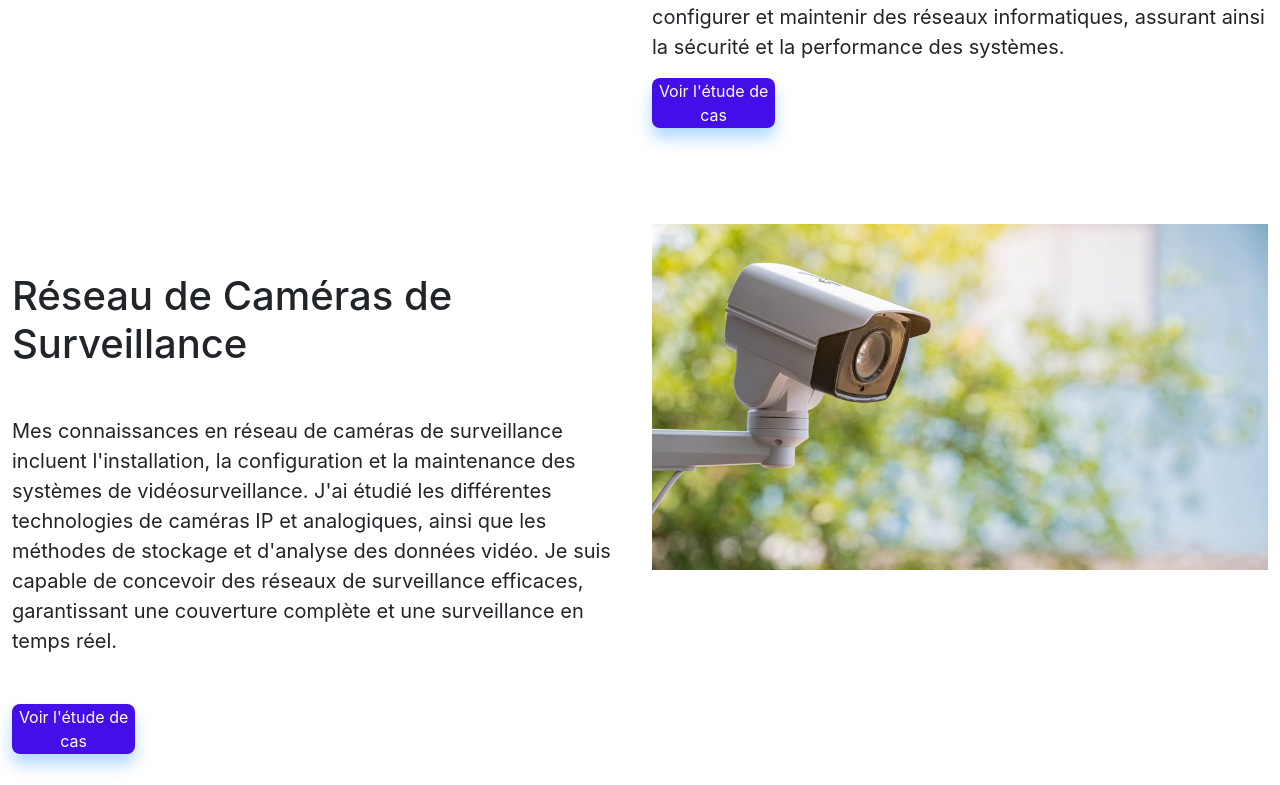
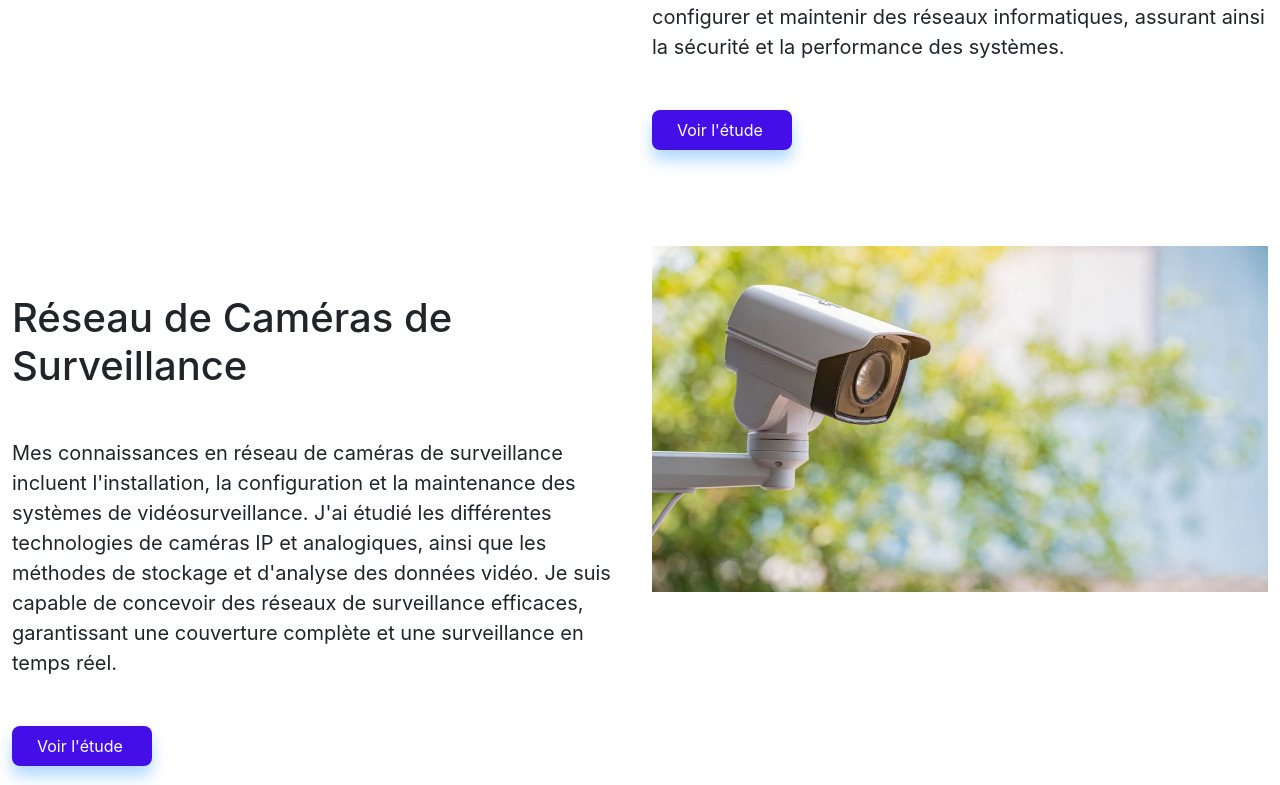
Before and after one commit to thierno-ba04/portfolio-thierno, a React (Create React App) app: page / in a window 1280 px wide. Shown: the part 1655-2440 px from the top of the page. Built offline with nearby package versions, Linux system fonts and the light colour scheme; no server answers; the database is empty.

Commit message:
first commit

```diff
--- a/src/components/contact/Contact.js
+++ b/src/components/contact/Contact.js
@@ -74,7 +74,7 @@ const handleCreateAndUpload = async () => {
             <Col md={6}>
               <div className="modals mt-5">
                 <form class="form">
-                  <div class="payment--options">
+                  <div className="payment--options">
                     <button name="paypal" type="button" style={{width:"100%"}}>
                       <a
                         href={linkedinProfileUrl}
--- a/src/components/etude/Etude.js
+++ b/src/components/etude/Etude.js
@@ -59,16 +59,17 @@ const Etude = () => {
                 performance des systèmes.
               </p>
               <button
-                className="mt-"
+                className="mt-5"
                 style={{
                   background: "rgb(68, 14, 233)",
                   color: "white",
                   border: "none",
-                  height: "50px",
-                  width: "20%",
+                  height: "40px",
+                   paddingLeft:"25px",
+                  paddingTop:"8px"
                 }}
               >
-                Voir l'étude de cas
+                Voir l'étude
               </button>
             </Col>
           </Row>
@@ -90,11 +91,13 @@ const Etude = () => {
                   background: "rgb(68, 14, 233)",
                   color: "white",
                   border: "none",
-                  height: "50px",
-                  width: "20%",
+                  height: "40px",
+                  paddingLeft:"25px",
+                  paddingTop:"8px"
+
                 }}
               >
-                Voir l'étude de cas
+                Voir l'étude
               </button>
             </Col>
             <Col className="mt-5" lg={6} md={12}>
--- a/src/components/temoignage/Temoignage.js
+++ b/src/components/temoignage/Temoignage.js
@@ -63,7 +63,7 @@ const Temoignage = () => {
                   <div>
                     <img
                       src={imgram}
-                      alt=""
+                      alt="" className="img-tes"
                       style={{
                         width: "130%",
                         height: "50px",
@@ -120,7 +120,7 @@ const Temoignage = () => {
                   <div>
                     <img
                       src={imglemaire}
-                      alt=""
+                      alt="" className="img-tes"
                       style={{
                         width: "220%",
                         height: "50px",
@@ -179,7 +179,7 @@ const Temoignage = () => {
                   <div>
                     <img
                       src={imgbass}
-                      alt=""
+                      alt="" className="img-tes"
                       style={{
                         width: "130%",
                         height: "50px",
@@ -236,7 +236,7 @@ const Temoignage = () => {
                   <div>
                     <img
                       src={imgvieux}
-                      alt=""
+                      alt="" className="img-tes"
                       style={{
                         width: "140%",
                         height: "50px",
--- a/src/components/travaux/Travaux.js
+++ b/src/components/travaux/Travaux.js
@@ -22,7 +22,7 @@ const Travaux = () => {
                 src={imgajou}
                 alt=""
                 style={{ height: "80%", height: "70%" }}
-                className=""
+                className="ms-2"
               />
             </Col>
             <Col lg={6} md={12}>
```
Also changed, not shown: src/App.css (+43 -10 lines).
